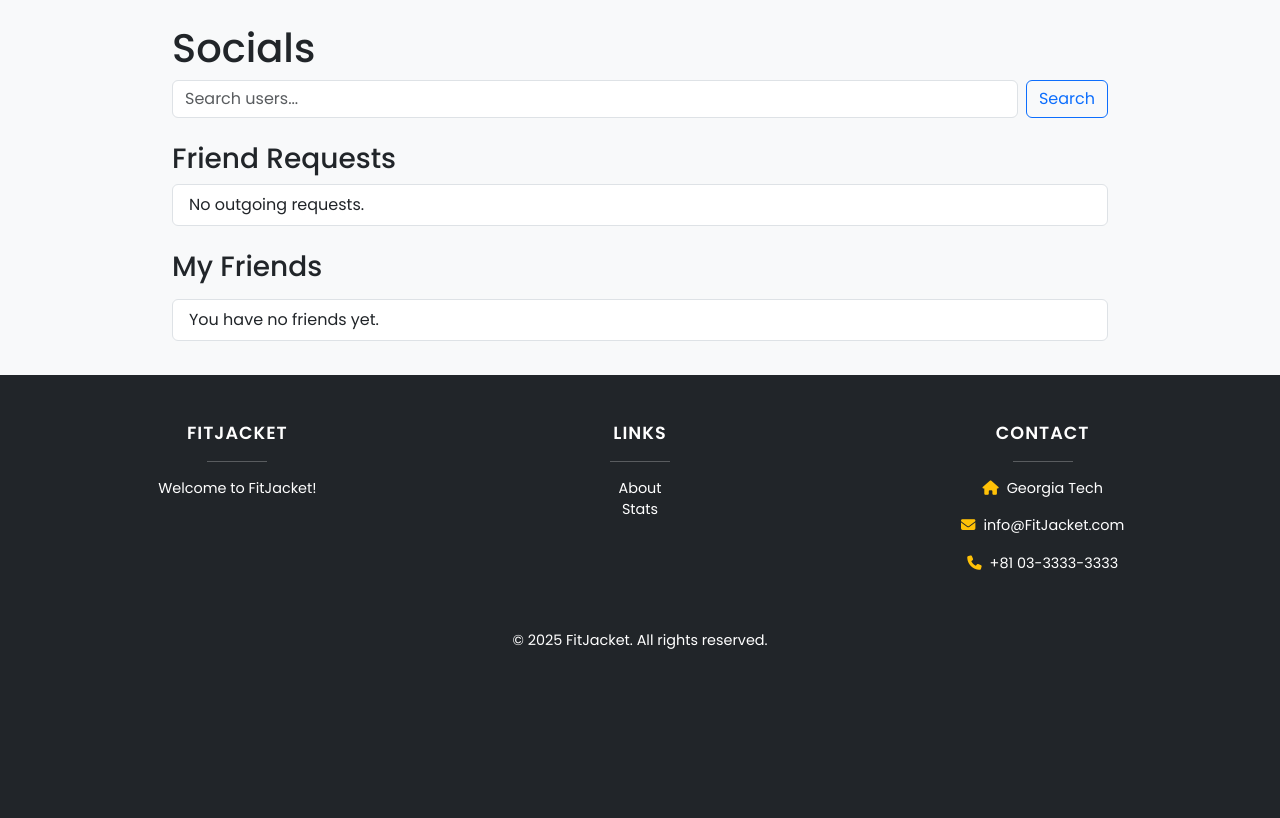
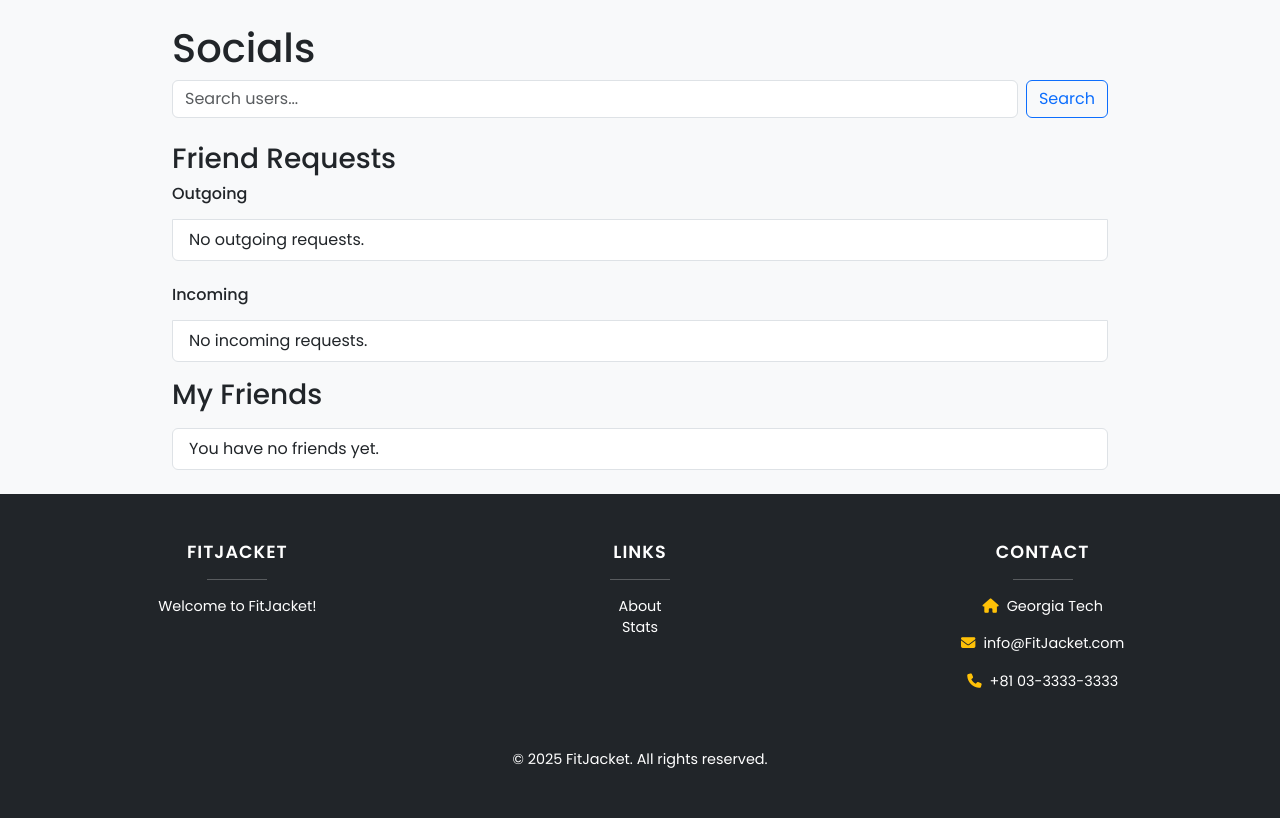
Before and after one commit to thomasg13/FitJacket, a Django app: template templates/socials/socials.html in a window 1280 px wide. Shown: the part 100-918 px from the top of the page. Before the commit the page ends 749 px from the top, so only its background shows below. Run offline with Django 3.2, Linux system fonts and the light colour scheme; the template is opened without the code that fills it, so the values that code supplies are empty; some libraries are stand-ins or nearby versions.

Commit message:
basic ui improvements

```diff
--- a/templates/socials/socials.html
+++ b/templates/socials/socials.html
@@ -21,6 +21,7 @@
     </form>
     <h3>Friend Requests</h3>
     <ul class="list-group mb-4">
+    <h6 class="mb-3">Outgoing</h6>
       {% for request in outgoing_requests %}
         <li class="list-group-item d-flex justify-content-between align-items-center">
           {{ request.to_user.username }}
@@ -31,14 +32,15 @@
       {% endfor %}
     </ul>
 
-    <ul class="list-group">
-      {% for fr in request.user.received_requests.all %}
-        {% if not fr.is_accepted %}
-          <li class="list-group-item d-flex justify-content-between align-items-center">
-            {{ fr.from_user.username }}
-            <a href="{% url 'socials:accept_friend_request' fr.id %}" class="btn btn-sm btn-primary">Accept</a>
-          </li>
-        {% endif %}
+    <ul class="list-group mb-3">
+    <h6 class="mb-3">Incoming</h6>
+      {% for fr in pending_requests %}
+        <li class="list-group-item d-flex justify-content-between align-items-center">
+          {{ fr.from_user.username }}
+          <a href="{% url 'socials:accept_friend_request' fr.id %}" class="btn btn-sm btn-primary">Accept</a>
+        </li>
+      {% empty %}
+        <li class="list-group-item">No incoming requests.</li>
       {% endfor %}
     </ul>
 
```
